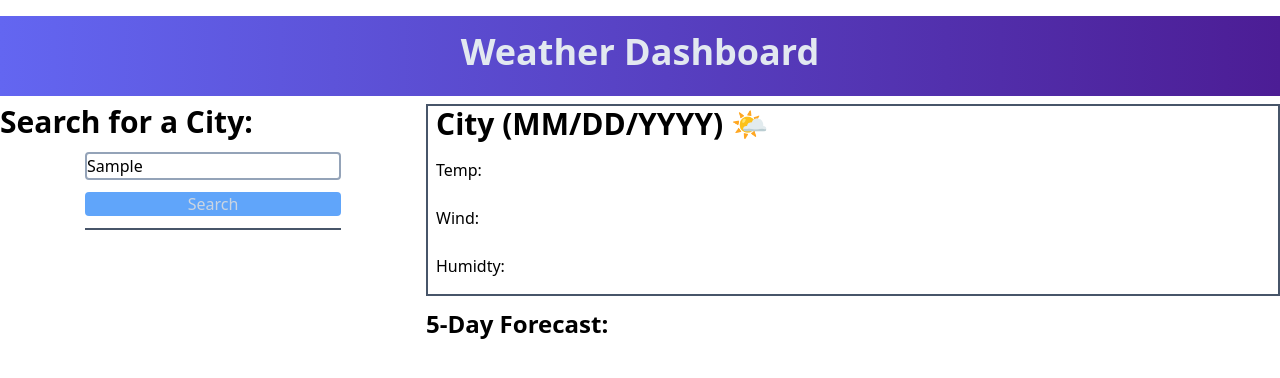
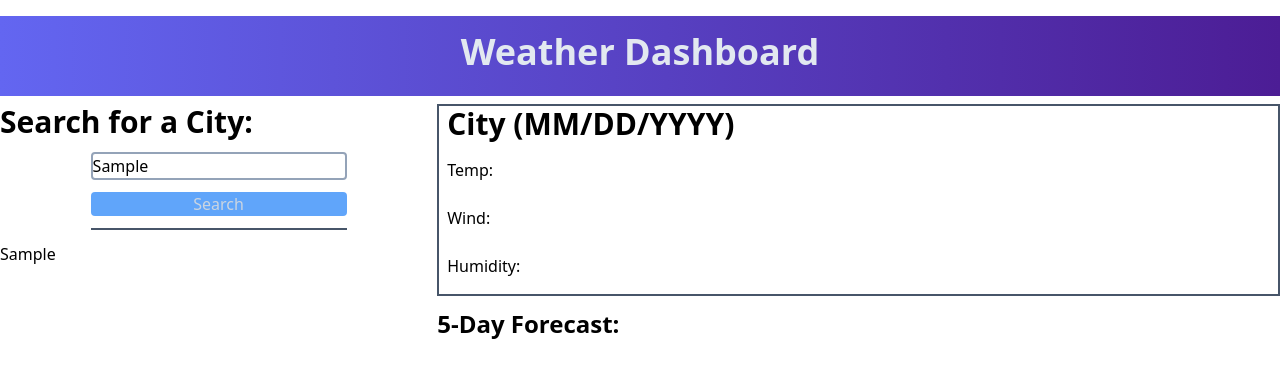
Before and after one commit to rhodemc/md6-weather-dashboard, a plain HTML site: page index.html in a window 1280 px wide. Both pictures are taken after typing "Sample" into the empty fields and a click on the button "Search". Drawn offline with nearby package versions, Linux system fonts and the light colour scheme; no server answers.

Commit message:
Continued JS code

```diff
--- a/assets/js/script.js
+++ b/assets/js/script.js
@@ -2,46 +2,42 @@ const openWeatherApiKey = "a55e288f2369d40b8ca8752af6111df3";
 
 const currentDayEl = document.querySelector("#currentDay");
 
+let currentDayIcon = document.querySelector("#weatherIcon");
+
 let today = dayjs().format("MM/DD/YYYY");
 let searchHistoryList = [];
-let city;
 
-// api key = api.openweathermap.org/data/2.5/weather?q={city name}&appid={API key}
-
-// function getWeatherParams() {
-
-//     let searchParamsArr = location.search.split("&");
-//     console.log(searchParamsArr);
-
-//     let city = searchParamsArr[0].split("=").pop();
-
-//     console.log(city);
-
-//     searchOpenWeatherApi(city);
-//     console.log(searchOpenWeatherApi);
-// };
-
+// search button click, starts search and save functions
 $(".searchBtn").on("click", function (event) {
   event.preventDefault();
 
   let cityInput = $("#cityInput").val().trim();
+
   if (!cityInput) {
     console.error("You need a to input a city!");
     return;
   }
-  localStorage.setItem("city", JSON.stringify(cityInput));
-  searchOpenWeatherApi(city);
+
+  if (!searchHistoryList.includes(cityInput)) {
+    searchHistoryList.push(cityInput);
+    let searchedCity = $(`
+      <li class = "SearchHistoryItem">${cityInput}</li>
+      `);
+    $("#searchHistory").append(searchedCity);
+  }
+
+  localStorage.setItem("cities", JSON.stringify(searchHistoryList));
+  searchOpenWeatherApi(cityInput);
+  fiveDayForecast(cityInput);
 });
 
-function searchOpenWeatherApi(city) {
-  let queryUrl = "http://api.openweathermap.org/data/2.5/weather";
-  let cityInputEl = document.querySelector("#cityInput").value;
+// search for current day weather
+function searchOpenWeatherApi(cityInput) {
+  let weatherUrl = getUrl("weather", cityInput);
 
-  queryUrl = queryUrl + "?q=" + cityInputEl.replace(/\s/g, "%20") + "&units=imperial&appid=" + openWeatherApiKey;
+  console.log(weatherUrl);
 
-  console.log(queryUrl);
-
-  fetch(queryUrl)
+  fetch(weatherUrl)
     .then(function (response) {
       console.log(response);
       if (!response.ok) {
@@ -50,47 +46,66 @@ function searchOpenWeatherApi(city) {
       return response.json();
     })
     .then(function (locWeatherResults) {
-      currentDayEl.textContent = locWeatherResults.name + " (" + today + ")";
       console.log(locWeatherResults);
+      //   let iconCode = locWeatherResults.weather[0].icon;
+      //   let iconUrl = `https://openweathermap.org/img/w/${iconCode}.png`;
+
+      let tempEl = document.querySelector("#temp");
+      let windEl = document.querySelector("#wind");
+      let humidityEl = document.querySelector("#humidity");
+      currentDayEl.textContent = locWeatherResults.name + " (" + today + ") ";
+      tempEl.textContent = "Temp: " + locWeatherResults.main.temp + " *F";
+      windEl.textContent = "Wind: " + locWeatherResults.wind.speed + " MPH";
+      humidityEl.textContent = "Humidity: " + locWeatherResults.main.humidity + " %";
     });
 }
 
-// // current weather
-// function currentWeather(city) {
-//     let qeuryURL = `api.openweathermap.org/data/2.5/weather?q={city}&units=imperial&appid={openWeatherApiKey}
-// };
+function getUrl(path, cityInput) {
+  let baseUrl = `http://api.openweathermap.org/data/2.5/${path}`;
+  let fullUrl = baseUrl + "?q=" + cityInput.replace(/\s/g, "%20") + "&units=imperial&appid=" + openWeatherApiKey;
+  return fullUrl;
+}
 
-// // Save search items
-// $(".searchBtn").on("click", function (event) {
-//   event.preventDefault();
+// five day forecast
+function fiveDayForecast(cityInput) {
+  let forecastUrl = getUrl("forecast", cityInput);
 
-//   let cityInput = $(".cityInput").val().trim();
-//   if (!cityInput) {
-//     console.error("You need a to input a city!");
-//     return;
-//   }
-//   localStorage.setItem("city", JSON.stringify(cityInput));
-//   console.log(searchHistoryList);
-//   //   printSearch();
-// });
+  fetch(forecastUrl)
+    .then(function (response) {
+      console.log(response);
+      if (!response.ok) {
+        throw response.json();
+      }
+      return response.json();
+    })
+    .then(function (forecastResults) {
+      console.log(forecastResults);
+    });
+}
 
-// // function printSearch() {
-// //   let searchHistory = localStorage.getItem("city", "");
-// //   let searchListItem = document.querySelector(".searchList");
-// //   searchListItem.classList.add("li", "bg-slate-200", "mb-3", "pl-3");
+// click on a city in the search history to be presented with weather
+$(document).on("click", ".searchHistoryItem", function () {
+  let cityList = $(this).text();
+  searchOpenWeatherApi(cityList);
+});
 
-// //   let searchHistoryBody = document.createElement("div");
-// //   searchHistoryBody.classList.add("card-body");
-// //   searchListItem.append(searchHistoryBody);
-// // }
+// on reload, loads last city searched
+$(document).ready(function () {
+  let searchHistoryArr = JSON.parse(localStorage.getItem("cities"));
+  console.log(searchHistoryArr);
 
-// // On reload, presented with last searched city forecast
-// // $(document).ready(function () {
-// //   let searchHistoryArr = JSON.parse(localStorage.getItem("city"));
+  if (searchHistoryArr) {
+    let cityIndex = searchHistoryArr.length - 1;
+    let lastCitySearched = searchHistoryArr[cityIndex];
+    searchOpenWeatherApi(lastCitySearched);
+    fiveDayForecast(lastCitySearched);
+    console.log(`Last searched city: ${lastCitySearched}`);
 
-// //   if (searchHistoryArr !== null) {
-// //     let lastSearchedIndex = searchHistoryArr.length - 1;
-// //     let lastSearchedCity = searchHistoryArr[lastSearchedIndex];
-// //     console.log(`Last searched city: ${searchHistoryArr}`);
-// //   }
-// // });
+    searchHistoryArr.forEach(function (savedCity) {
+      let searchedCity = $(`
+      <li class = "SearchHistoryItem">${savedCity}</li>
+      `);
+      $("#searchHistory").append(searchedCity);
+    });
+  }
+});
--- a/index.html
+++ b/index.html
@@ -28,16 +28,16 @@
             </div>
             <div class="border-b-2 border-slate-600 my-3 mx-auto w-64"></div>
             <div class="min-h-screen">
-                <ul class="searchList"></ul>
+                <ul id="searchHistory"></ul>
+                    <li class="list-none searchHistoryItem"></li>
             </div>
         </container>
         <container class="col-span-3">
             <div class="h-48 border-2 border-slate-600">
-                <h3 id="currentDay" class="ml-2 -mb-2 text-3xl font-bold">
-                    City (MM/DD/YYYY) &#x1F324</h3></br>
-                <p class="ml-2 temp">Temp:</p></br>
-                <p class="ml-2 wind">Wind:</p></br>
-                <p class="ml-2 humidity">Humidty:</p>
+                <h2 id="currentDay" class="ml-2 -mb-2 text-3xl font-bold">City (MM/DD/YYYY)</h2></br>
+                <p id="temp" class="ml-2">Temp:</p></br>
+                <p id="wind" class="ml-2">Wind:</p></br>
+                <p id="humidity" class="ml-2">Humidity:</p>
             </div>
             <div class="min-h-screen">
                 <h3 class="mt-3 text-2xl font-bold">5-Day Forecast:</h3>
```
